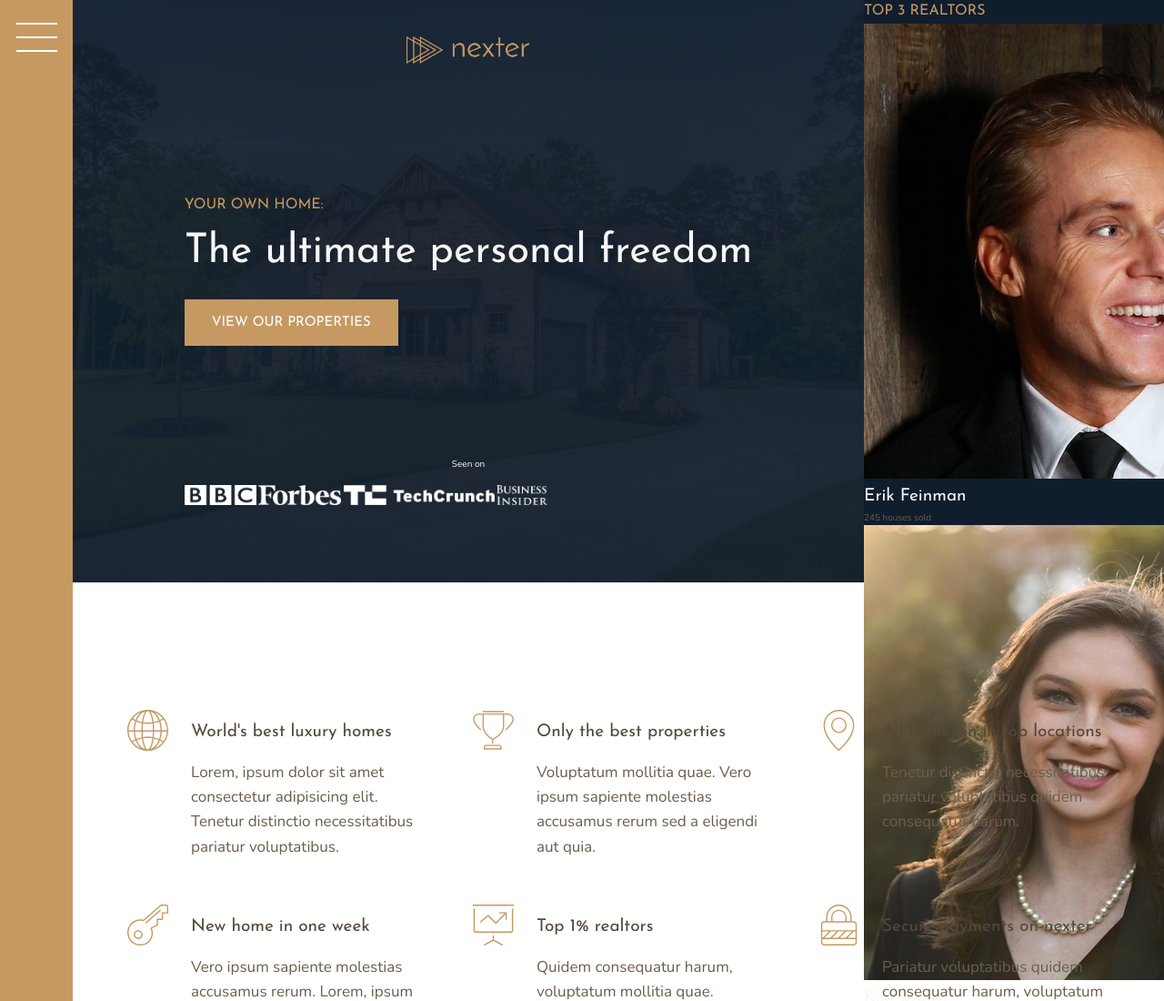
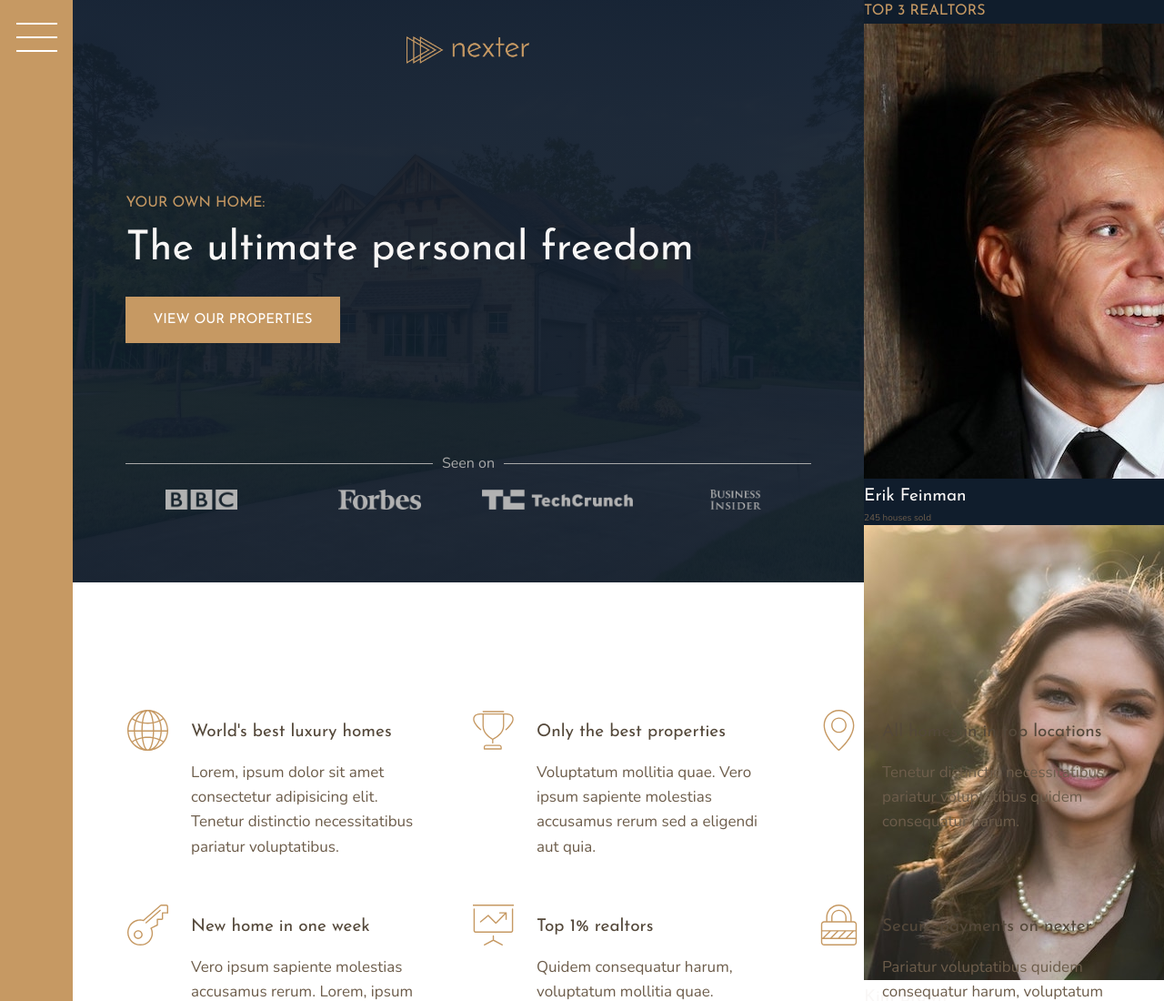
Before and after one commit to arfaoui-aziz/Nexter, a website: page index.html in a window 1280 px wide. Shown: the top 1100 px of the page at 91% size. Drawn offline with nearby package versions, Linux system fonts and the light colour scheme.

Commit message:
Header Completed

```diff
--- a/sass/_header.scss
+++ b/sass/_header.scss
@@ -27,13 +27,31 @@
   }
 
   &__seenon-text {
-    color: #fff;
+    color: $color-grey-light-2;
     text-align: center;
+    display: grid;
+    grid-template-columns: 1fr max-content 1fr;
+    font-size: 1.6rem;
+    gap: 1rem;
+    align-items: center;
+    &::before,
+    &::after {
+      content: "";
+      background-color: currentColor;
+      height: 1px;
+    }
   }
 
   &__seenon-logos {
+    display: grid;
+    // grid-template-columns: repeat(4, min-content);
+    // justify-content: space-between;
+    grid-template-columns: repeat(4, 1fr);
+    grid-column-gap: 3rem;
+    justify-items: center;
     img {
       height: 2.25rem;
+      filter: brightness(70%);
     }
   }
 }
```
Also changed, not shown: css/main.css.
